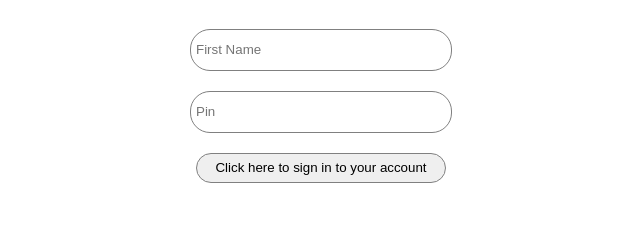
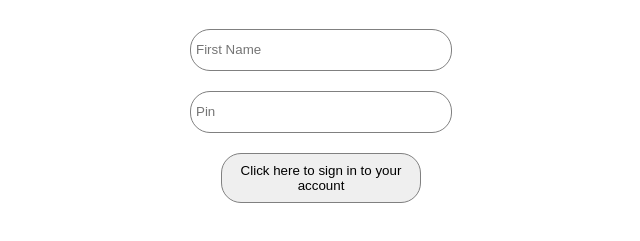
Before and after one commit to Tyler-Moline/dom-atm, a plain HTML site: page index.html in a window 1280 px wide. Shown: the part 69-310 px from the top of the page, without its empty margins (319-959 px from the left). Drawn offline with Linux system fonts and the light colour scheme; a web font is replaced by a local one.

Commit message:
added styles

```diff
--- a/index.js
+++ b/index.js
@@ -42,7 +42,6 @@ function atm(first, pin) {
   for (const i in usersArr) {
     if (usersArr[i].userName === first && usersArr[i].pin === pin) {
       currentUser = usersArr[i];
-      console.log(currentUser);
       mainWrapper.style.display = "none";
       options.style.display = "block";
     }
--- a/styles.scss
+++ b/styles.scss
@@ -5,8 +5,7 @@ body {
   justify-content: center;
   font-family: "Seymour One", sans-serif;
   text-align: center;
-  input,
-  button {
+  input {
     width: 250px;
     height: 30px;
     border-radius: 20px;
@@ -16,6 +15,12 @@ body {
   }
   button {
     transition: ease-in-out 0.5s;
+    width: 200px;
+    height: 50px;
+    border-radius: 20px;
+    border: 1px solid grey;
+    margin: 10px;
+    padding: 5px;
     &:hover {
       transform: scale(1.1);
       box-shadow: 0px 5px 15px grey;
```
Also changed, not shown: styles.css, 1 other file.
